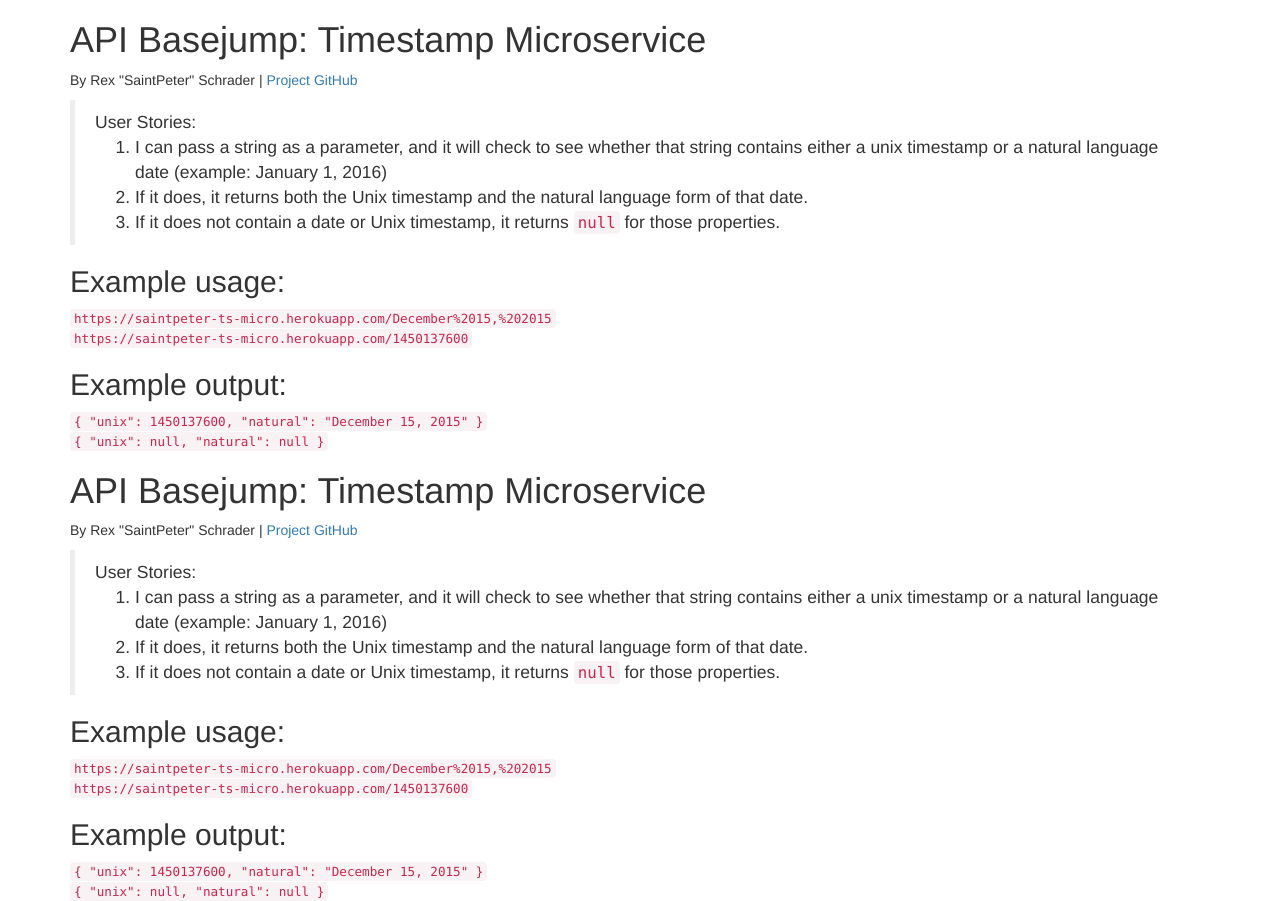
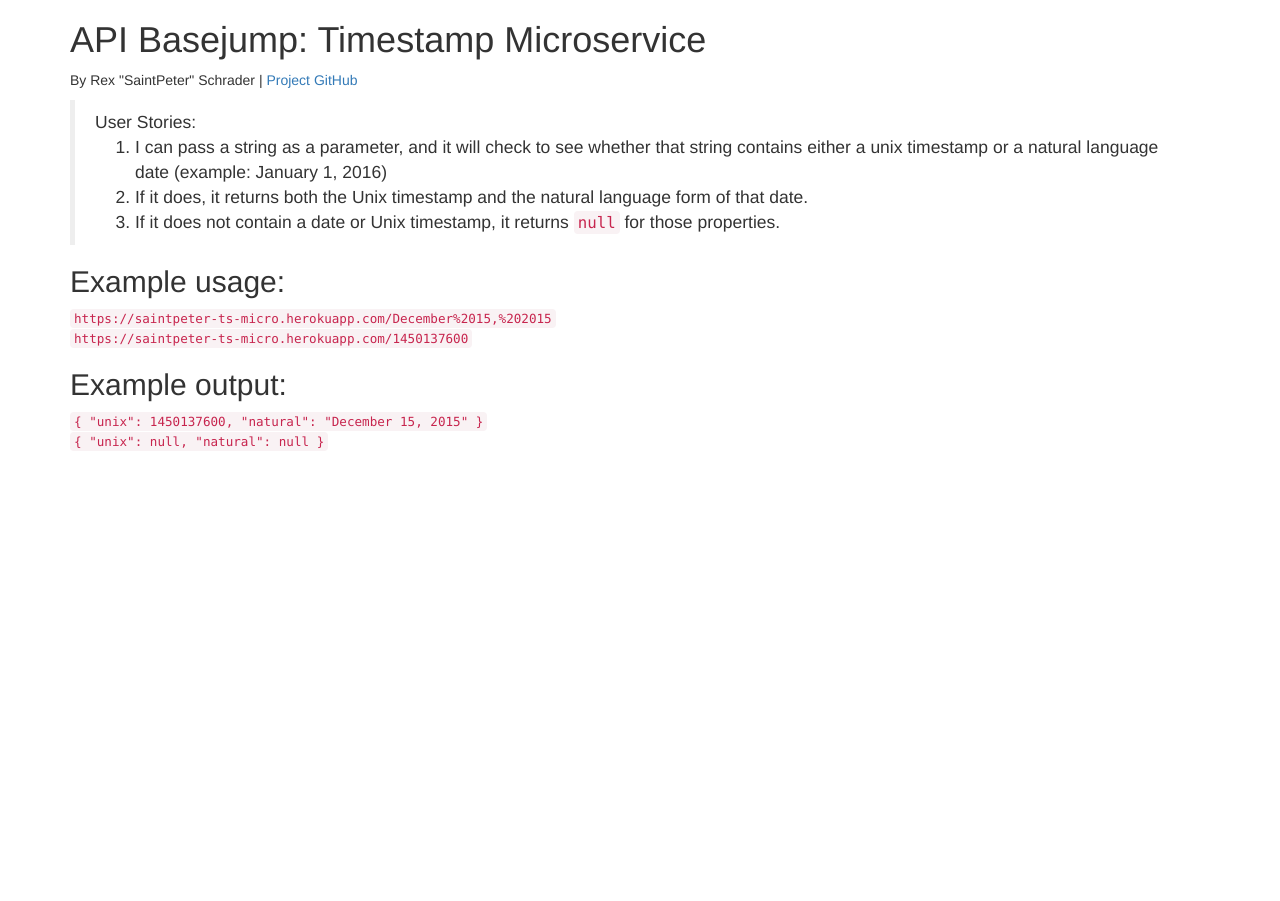
Before and after one commit to grubeeric/timestamp-ms, a website: page index.html in a window 1280 px wide. After the commit the page ends 800 px from the top, so only its background shows below. Drawn offline with nearby package versions, Linux system fonts and the light colour scheme.

Commit message:
removed duplicate code

```diff
--- a/index.html
+++ b/index.html
@@ -28,34 +28,3 @@
     <code>{ "unix": null, "natural": null }</code>
 </div>
 </body>
-</html><!DOCTYPE html>
-<html lang="en">
-<head>
-    <link rel="stylesheet" href="https://maxcdn.bootstrapcdn.com/bootstrap/3.3.6/css/bootstrap.min.css"
-          integrity="sha384-1q8mTJOASx8j1Au+a5WDVnPi2lkFfwwEAa8hDDdjZlpLegxhjVME1fgjWPGmkzs7" crossorigin="anonymous">
-    <meta charset="UTF-8">
-    <title>Timestamp Microservice</title>
-</head>
-<body>
-<div class="container">
-    <h1 class="header">API Basejump: Timestamp Microservice</h1>
-    <p>By Rex "SaintPeter" Schrader |
-        <a href="https://github.com/SaintPeter/basejump-timestamp-microservice">Project GitHub</a></p>
-    <blockquote>User Stories:
-        <ol>
-            <li>I can pass a string as a parameter, and it will check to see whether that string contains either a unix
-                timestamp or a natural language date (example: January 1, 2016)
-            </li>
-            <li>If it does, it returns both the Unix timestamp and the natural language form of that date.</li>
-            <li>If it does not contain a date or Unix timestamp, it returns <code>null</code> for those properties.</li>
-        </ol>
-    </blockquote>
-    <h2>Example usage:</h2>
-    <code>https://saintpeter-ts-micro.herokuapp.com/December%2015,%202015</code><br>
-    <code>https://saintpeter-ts-micro.herokuapp.com/1450137600</code>
-    <h2>Example output:</h2>
-    <code>{ "unix": 1450137600, "natural": "December 15, 2015" }</code><br>
-    <code>{ "unix": null, "natural": null }</code>
-</div>
-</body>
-</html>
```
